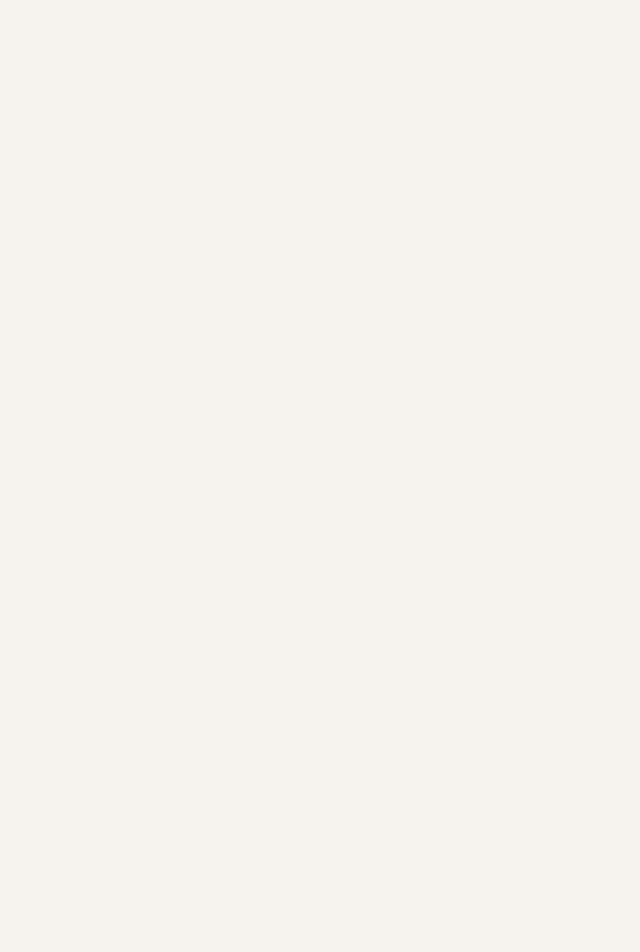
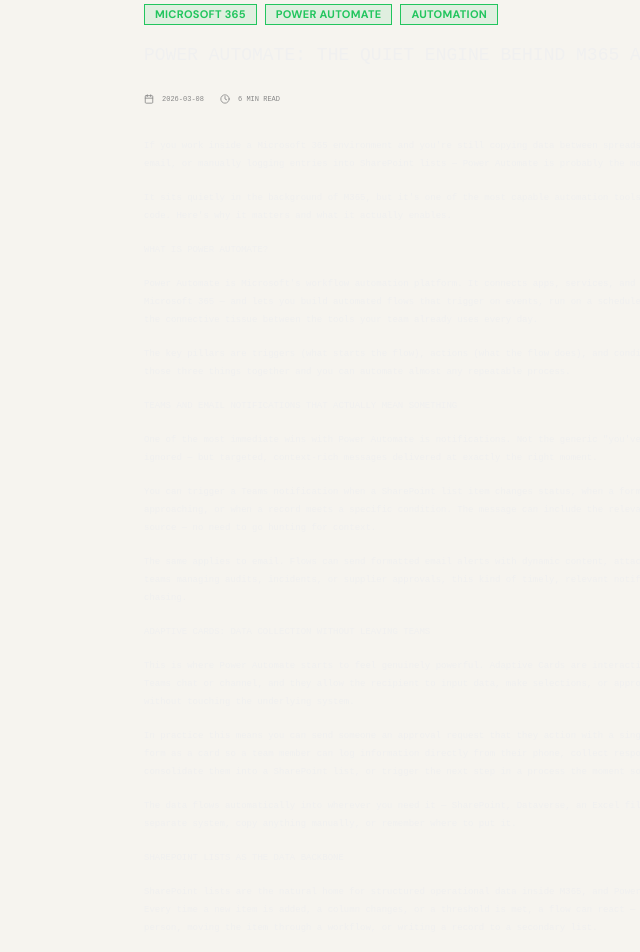
Before and after one commit to CosgroDev/CGRV, a Next.js app: page /blog/power-automate-automation-microsoft-365 in a window 1280 px wide. Before the commit this address had no page. Shown: the part 160-1112 px from the top of the page, without its empty margins (128-768 px from the left). Before the commit the page ends 800 px from the top, so only its background shows below. Built offline with nearby package versions, Linux system fonts and the light colour scheme.

Commit message:
Add first blog post: Power Automate and M365 automation
https://claude.ai/code/session_01UfURDNJ6LVvre5hAGRnFQa

```diff
--- a/app/blog/[slug]/page.tsx
+++ b/app/blog/[slug]/page.tsx
@@ -19,15 +19,52 @@ type Post = {
 };
 
 const posts: Post[] = [
-  // Example:
-  // {
-  //   slug: "why-food-safety-needs-tech",
-  //   title: "WHY FOOD SAFETY NEEDS BETTER TECH",
-  //   date: "2025-01-01",
-  //   readTime: "5 MIN READ",
-  //   tags: ["FOOD SAFETY", "TECH", "DIGITALISATION"],
-  //   content: `Your full post content goes here...`,
-  // },
+  {
+    slug: "power-automate-automation-microsoft-365",
+    title: "POWER AUTOMATE: THE QUIET ENGINE BEHIND M365 AUTOMATION",
+    date: "2026-03-08",
+    readTime: "6 MIN READ",
+    tags: ["MICROSOFT 365", "POWER AUTOMATE", "AUTOMATION"],
+    content: `If you work inside a Microsoft 365 environment and you're still copying data between spreadsheets, chasing people for updates over email, or manually logging entries into SharePoint lists — Power Automate is probably the most underused tool in your organisation.
+
+It sits quietly in the background of M365, but it's one of the most capable automation tools available without writing a single line of code. Here's why it matters and what it actually enables.
+
+WHAT IS POWER AUTOMATE?
+
+Power Automate is Microsoft's workflow automation platform. It connects apps, services, and data sources — both inside and outside Microsoft 365 — and lets you build automated flows that trigger on events, run on a schedule, or respond to user actions. Think of it as the connective tissue between the tools your team already uses every day.
+
+The key pillars are triggers (what starts the flow), actions (what the flow does), and conditions (logic that controls the path). Build those three things together and you can automate almost any repeatable process.
+
+TEAMS AND EMAIL NOTIFICATIONS THAT ACTUALLY MEAN SOMETHING
+
+One of the most immediate wins with Power Automate is notifications. Not the generic "you've been tagged" alerts that pile up and get ignored — but targeted, context-rich messages delivered at exactly the right moment.
+
+You can trigger a Teams notification when a SharePoint list item changes status, when a form is submitted, when a deadline is approaching, or when a record meets a specific condition. The message can include the relevant details pulled directly from the data source — no need to go hunting for context.
+
+The same applies to email. Flows can send formatted email alerts with dynamic content, attachments, and links to the source record. For teams managing audits, incidents, or supplier approvals, this kind of timely, relevant notification replaces a whole layer of manual chasing.
+
+ADAPTIVE CARDS: DATA COLLECTION WITHOUT LEAVING TEAMS
+
+This is where Power Automate starts to feel genuinely powerful. Adaptive Cards are interactive cards that can be sent directly into a Teams chat or channel, and they allow the recipient to input data, make selections, or approve requests — without leaving Teams and without touching the underlying system.
+
+In practice this means you can send someone an approval request that they action with a single click inside Teams, send a structured form as a card so a team member can log information directly from their phone, collect responses from multiple people and automatically consolidate them into a SharePoint list, or trigger the next step in a process the moment someone submits the card.
+
+The data flows automatically into wherever you need it — SharePoint, Dataverse, an Excel file — without anyone having to navigate to a separate system, copy anything manually, or remember where to put it.
+
+SHAREPOINT LISTS AS THE DATA BACKBONE
+
+SharePoint lists are the natural home for structured operational data inside M365, and Power Automate integrates with them seamlessly. Every time a new item is added, a column changes, or a threshold is met, a flow can react — validating the entry, notifying the right person, moving the item through a workflow, or writing a record to a secondary list.
+
+This is particularly useful for processes that were previously managed in Excel files passed around by email. Replacing those with a SharePoint list and a set of flows gives you a live, auditable record with automated actions baked in from the start.
+
+WHERE TO START
+
+If you haven't used Power Automate before, the best approach is to identify one manual, repeatable task that happens regularly and has a clear trigger. Something like "when this form is submitted, notify this person and create a record here." Build that flow, get comfortable with the structure, then expand from there.
+
+The investment required to get going is low. The compounding value — from reduced manual work, faster responses, and better data quality — adds up quickly.
+
+Power Automate won't replace everything, but for the category of repeatable, rule-based tasks that eat up time in every team, it's one of the most practical tools available inside an M365 environment right now.`,
+  },
 ];
 
 function getPost(slug: string): Post | undefined {
--- a/app/blog/page.tsx
+++ b/app/blog/page.tsx
@@ -20,15 +20,15 @@ const posts: {
   tags: string[];
   readTime: string;
 }[] = [
-  // Example post (uncomment and customise when ready):
-  // {
-  //   slug: "why-food-safety-needs-tech",
-  //   title: "WHY FOOD SAFETY NEEDS BETTER TECH",
-  //   description: "The food industry is still heavily reliant on paper-based systems. Here's why that needs to change, and what better looks like.",
-  //   date: "2025-01-01",
-  //   tags: ["FOOD SAFETY", "TECH", "DIGITALISATION"],
-  //   readTime: "5 MIN READ",
-  // },
+  {
+    slug: "power-automate-automation-microsoft-365",
+    title: "POWER AUTOMATE: THE QUIET ENGINE BEHIND M365 AUTOMATION",
+    description:
+      "Teams notifications, email alerts, Adaptive Cards, SharePoint integration — Power Automate is the most underused tool in most M365 environments.",
+    date: "2026-03-08",
+    tags: ["MICROSOFT 365", "POWER AUTOMATE", "AUTOMATION"],
+    readTime: "6 MIN READ",
+  },
 ];
 
 export default function BlogPage() {
```
